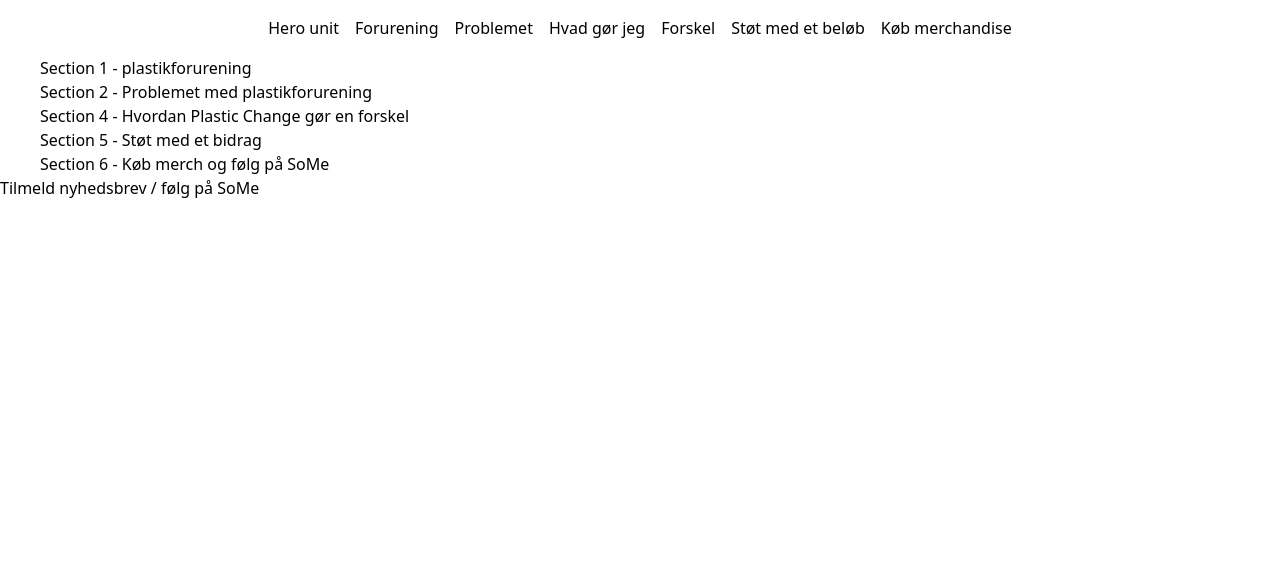
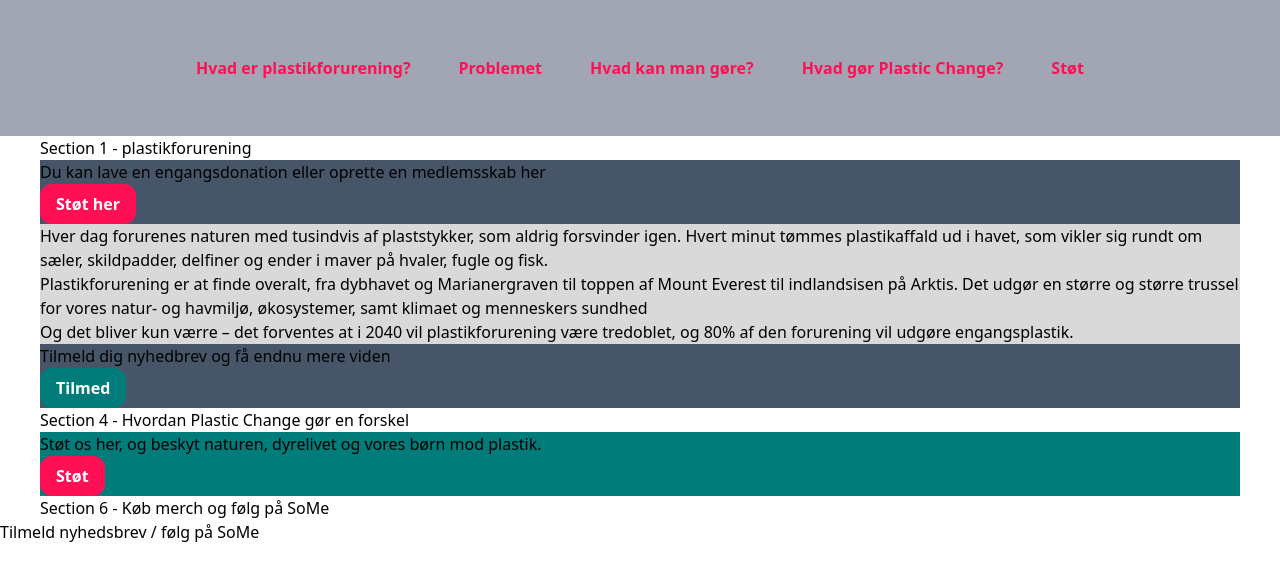
Before and after one commit to KamillaHA/SingleUseSucks, an Astro site: page / in a window 1280 px wide. Built offline with nearby package versions, Linux system fonts and the light colour scheme; Astro itself is replaced by a stand-in of ours.

Commit message:
Det genrelle

```diff
--- a/src/components/Header.astro
+++ b/src/components/Header.astro
@@ -2,13 +2,11 @@
 
 ---
 <div class="flex flex-row justify-center py-4">
-    <ul class="flex flex-row gap-4">
-        <li class=""><a href="#Herounit">Hero unit</a></li>
-        <li class=""><a href="#Forurening">Forurening</a></li>
-        <li class=""><a href="#Problemet">Problemet</a></li>
-        <li class=""><a href="#HvadGørJeg">Hvad gør jeg</a></li>
-        <li class=""><a href="#Forskel">Forskel</a></li>
-        <li class=""><a href="#Støt">Støt med et beløb</a></li>
-        <li class=""><a href="#Køb">Køb merchandise</a></li>
+    <ul class="flex flex-row gap-4 p-6">
+        <li class="text-[#FF1054] font-bold m-4"><a href="#Forurening">Hvad er plastikforurening?</a></li>
+        <li class="text-[#FF1054] font-bold m-4"><a href="#Problemet">Problemet</a></li>
+        <li class="text-[#FF1054] font-bold m-4"><a href="#HvadGørJeg">Hvad kan man gøre?</a></li>
+        <li class="text-[#FF1054] font-bold m-4"><a href="#Forskel">Hvad gør Plastic Change?</a></li>
+        <li class="text-[#FF1054] font-bold m-4"><a href="#Støt">Støt</a></li>
     </ul>
 </div>
--- a/src/components/Problemet.astro
+++ b/src/components/Problemet.astro
@@ -1,5 +1,23 @@
-<p>Section 2 - Problemet med plastikforurening</p>
+---
+import PrimaryBtn from "../components/PrimaryBtn.astro";
+import SecondaryBtn from "../components/SecondaryBtn.astro";
+---
+<section id="Problemet" class="bg-[#D9D9D9]">
+  <div class="bg-[#475569]">
+  <h2>Du kan lave en engangsdonation eller oprette en medlemsskab her</h2>
 
-<section id="Problemet">
-    <h2></h2>
-  </section>
+  <PrimaryBtn>Støt her</PrimaryBtn>
+  </div>
+
+  <p>Hver dag forurenes naturen med tusindvis af plaststykker, som aldrig forsvinder igen. Hvert minut tømmes plastikaffald ud i havet, som vikler sig rundt om sæler, skildpadder, delfiner og ender i maver på hvaler, fugle og fisk.</p>
+
+  <p>Plastikforurening er at finde overalt, fra dybhavet og Marianergraven til toppen af Mount Everest til indlandsisen på Arktis. Det udgør en større og større trussel for vores natur- og havmiljø, økosystemer, samt klimaet og menneskers sundhed</p>
+
+  <p>Og det bliver kun værre – det forventes at i 2040 vil plastikforurening være tredoblet, og 80% af den forurening vil udgøre engangsplastik.</p>
+
+  <div class="bg-[#475569]">
+    <h2>Tilmeld dig nyhedbrev og få endnu mere viden</h2>
+
+    <SecondaryBtn>Tilmed</SecondaryBtn>
+  </div>
+</section>
--- a/src/components/Støt.astro
+++ b/src/components/Støt.astro
@@ -1,5 +1,9 @@
-<p>Section 5 - Støt med et bidrag</p>
+---
+import PrimaryBtn from "../components/PrimaryBtn.astro";
+---
+<section id="Støt" class="bg-[#007C7A]">
 
-<section id="Støt">
-    <h2></h2>
-  </section>
+  <h2>Støt os her, og beskyt naturen, dyrelivet og vores børn mod plastik.</h2>
+
+  <PrimaryBtn>Støt</PrimaryBtn>
+</section>
--- a/src/layouts/MainLayout.astro
+++ b/src/layouts/MainLayout.astro
@@ -24,7 +24,7 @@
     <title>{Astro.props.title}</title>
   </head>
   <body>
-    <header>
+    <header class="bg-[#A2A6B4]">
       <Header />
     </header>
 
```
